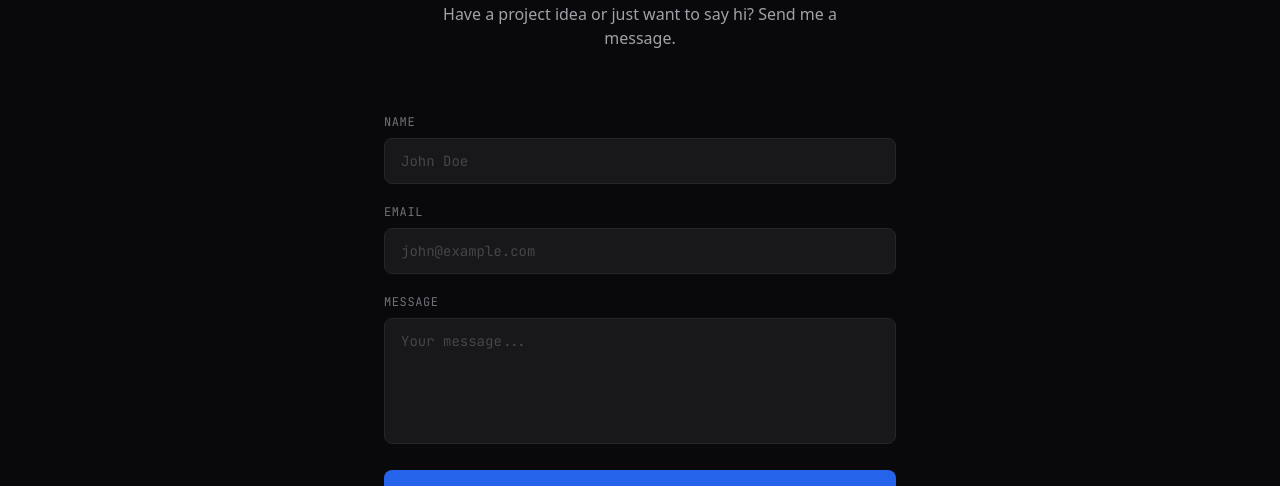
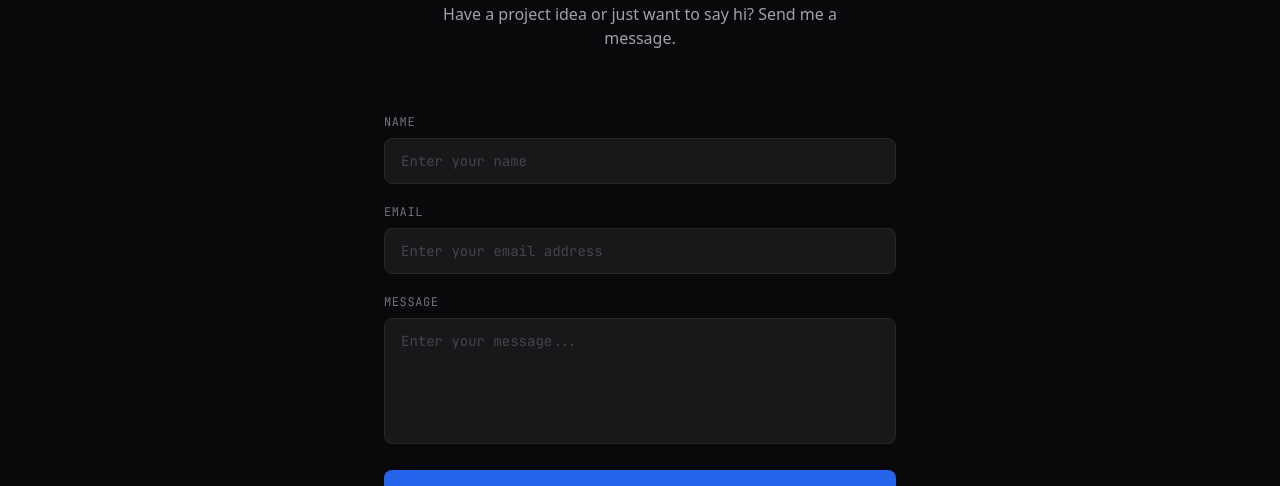
Before and after one commit to pankajyadav-dev/portfolio, a Next.js app: page / in a window 1280 px wide. Shown: the part 5200-5686 px from the top of the page. Built offline with nearby package versions, Linux system fonts and the light colour scheme.

Commit message:
Update the contact form

```diff
--- a/src/components/ContactForm.tsx
+++ b/src/components/ContactForm.tsx
@@ -78,7 +78,7 @@ export default function ContactForm() {
               name="name"
               type="text"
               required
-              placeholder="John Doe"
+              placeholder="Enter your name"
               className="w-full px-4 py-3 rounded-lg bg-input border border-border text-foreground placeholder:text-muted/50 font-mono text-sm focus:outline-none focus:ring-2 focus:ring-accent/50 focus:border-accent transition-all duration-300"
             />
           </div>
@@ -96,7 +96,7 @@ export default function ContactForm() {
               name="email"
               type="email"
               required
-              placeholder="john@example.com"
+              placeholder="Enter your email address"
               className="w-full px-4 py-3 rounded-lg bg-input border border-border text-foreground placeholder:text-muted/50 font-mono text-sm focus:outline-none focus:ring-2 focus:ring-accent/50 focus:border-accent transition-all duration-300"
             />
           </div>
@@ -114,7 +114,7 @@ export default function ContactForm() {
               name="message"
               required
               rows={5}
-              placeholder="Your message..."
+              placeholder="Enter your message..."
               className="w-full px-4 py-3 rounded-lg bg-input border border-border text-foreground placeholder:text-muted/50 font-mono text-sm focus:outline-none focus:ring-2 focus:ring-accent/50 focus:border-accent transition-all duration-300 resize-none"
             />
           </div>
```
